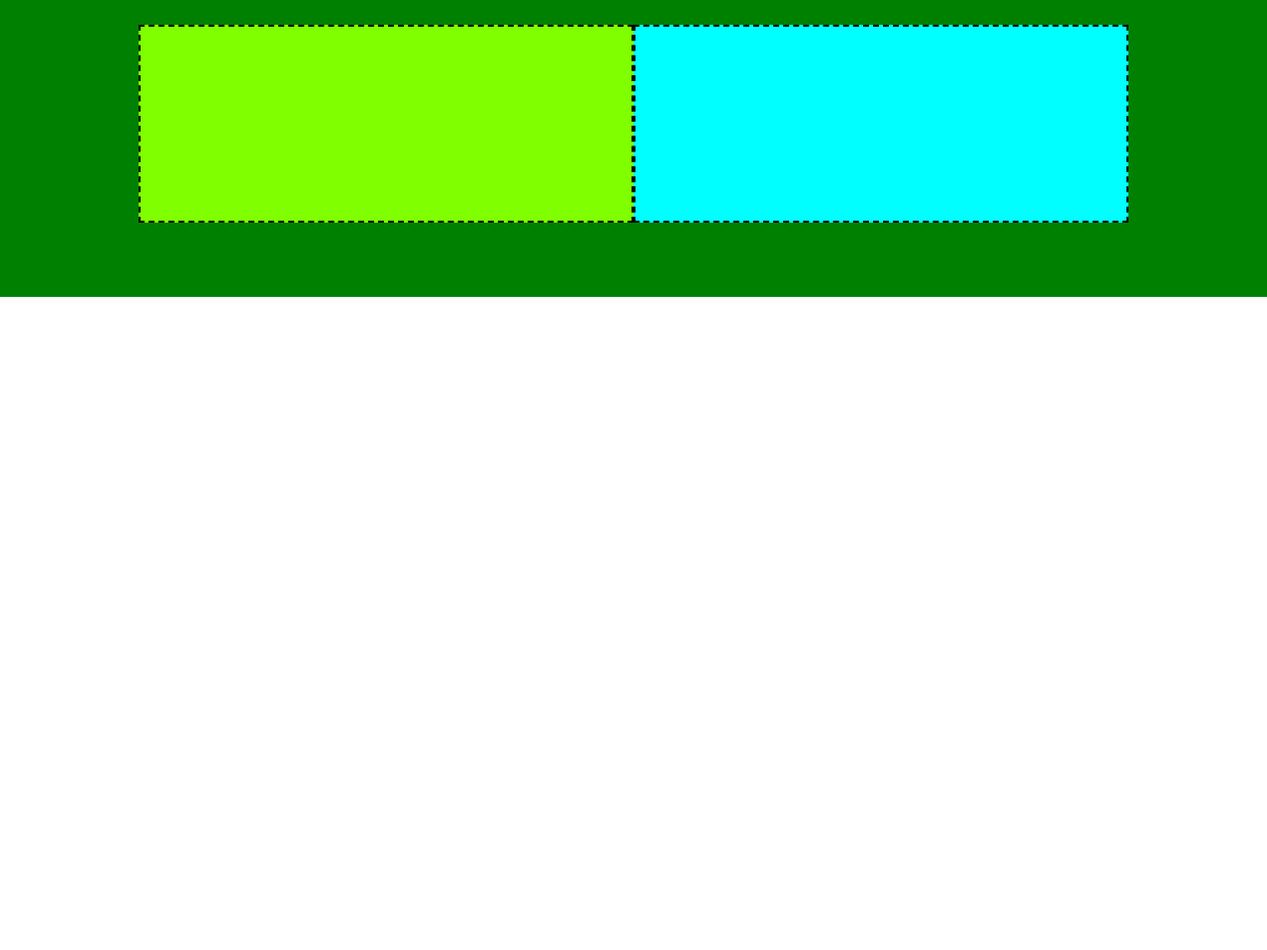
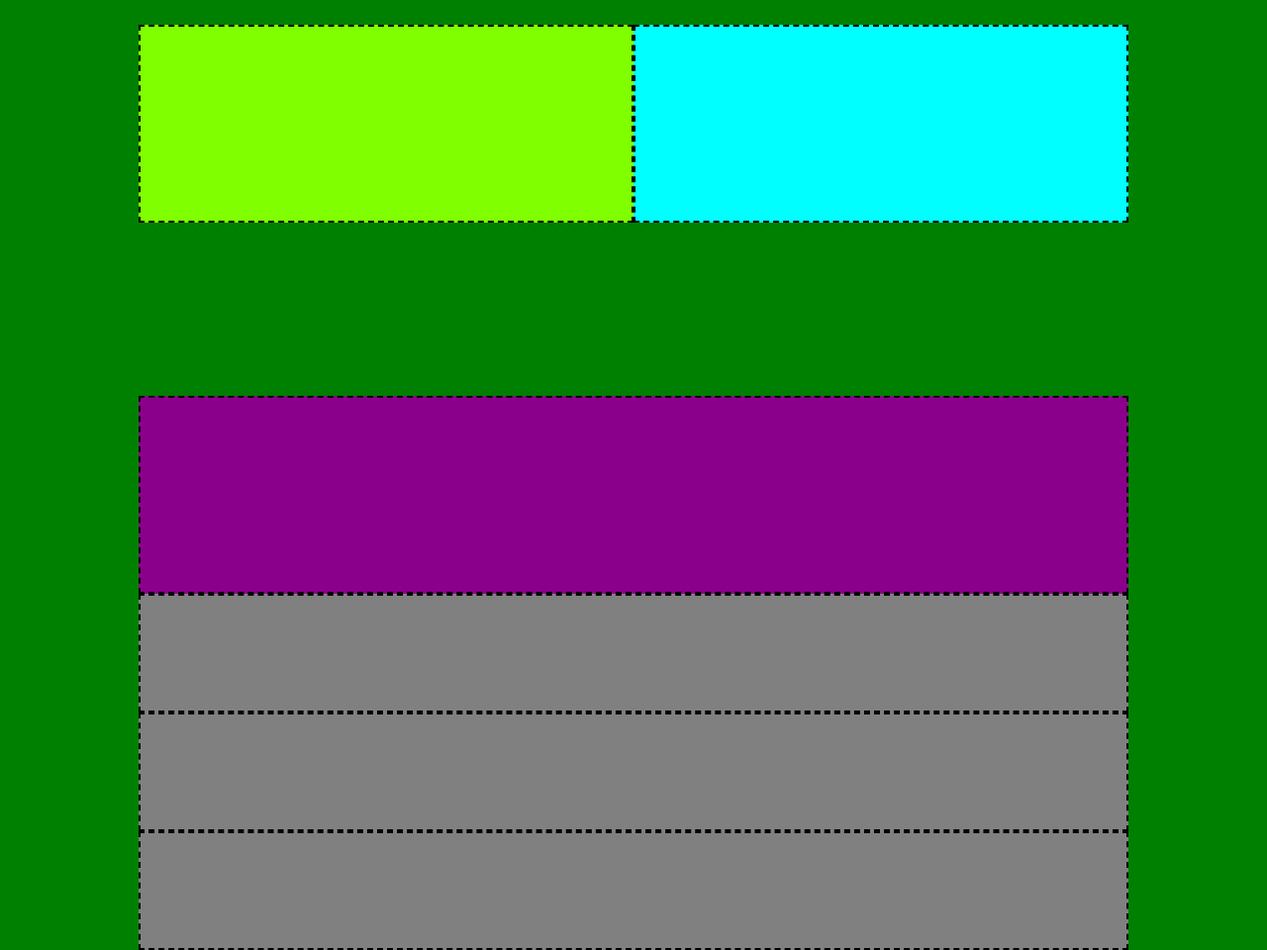
Before and after one commit to FernandoVerderame/htmlcss-dropbox, a plain HTML site: page index.html in a window 1280 px wide. Shown: the part 5474-6434 px from the top of the page at 99% size. Before the commit the page ends 5774 px from the top, so only its background shows below. Drawn offline with Linux system fonts and the light colour scheme.

Commit message:
added questions section

```diff
--- a/css/style.css
+++ b/css/style.css
@@ -191,6 +191,7 @@ main {
     margin: 0 auto;
     min-height: 350px;
     align-items: center;
+    margin-bottom: 100px;
 }
 
 .title-colored {
@@ -204,3 +205,16 @@ main {
     background-color: aqua;
     height: 200px;
 }
+
+/* Sezione domande frequenti */
+.title-questions {
+    background-color: darkmagenta;
+    min-height: 200px
+
+}
+
+.question, li {
+    background-color: grey;
+    height: 120px;
+    list-style-type: none;
+}
--- a/index.html
+++ b/index.html
@@ -149,6 +149,17 @@
                 </div>
             </section>
 
+            <!-- Sezione domande frequenti -->
+            <div class="container-small">
+                <section id="questions-sec">
+                    <div class="title-questions border"></div>
+                    <ul>
+                        <li class="question border"></li>
+                        <li class="question border"></li>
+                        <li class="question border"></li>
+                    </ul>
+                </section>
+            </div>
     </main>
 
 
```
